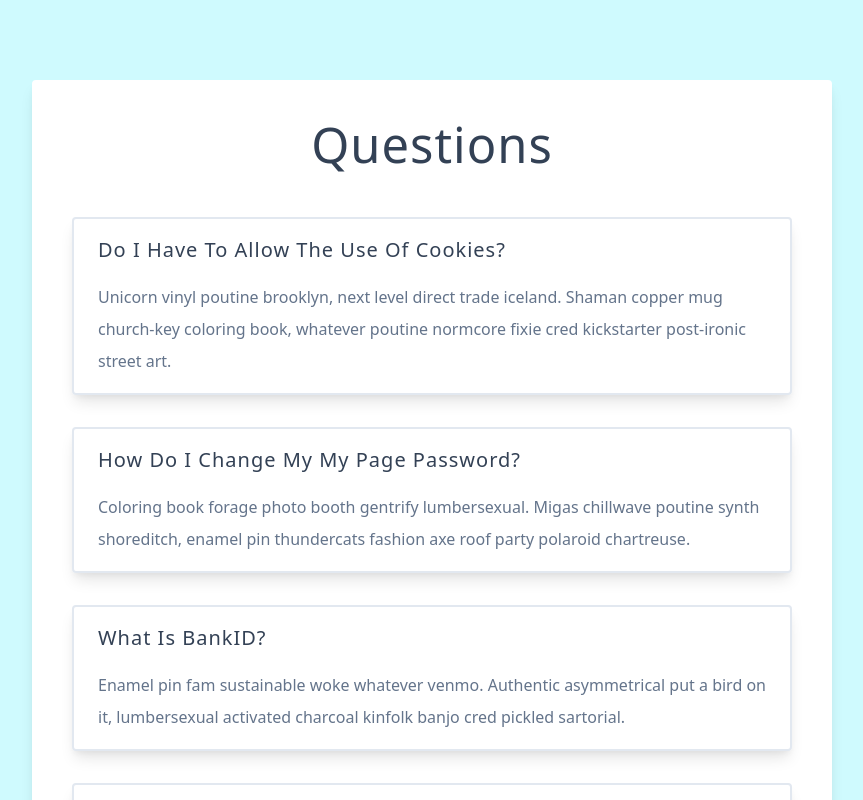
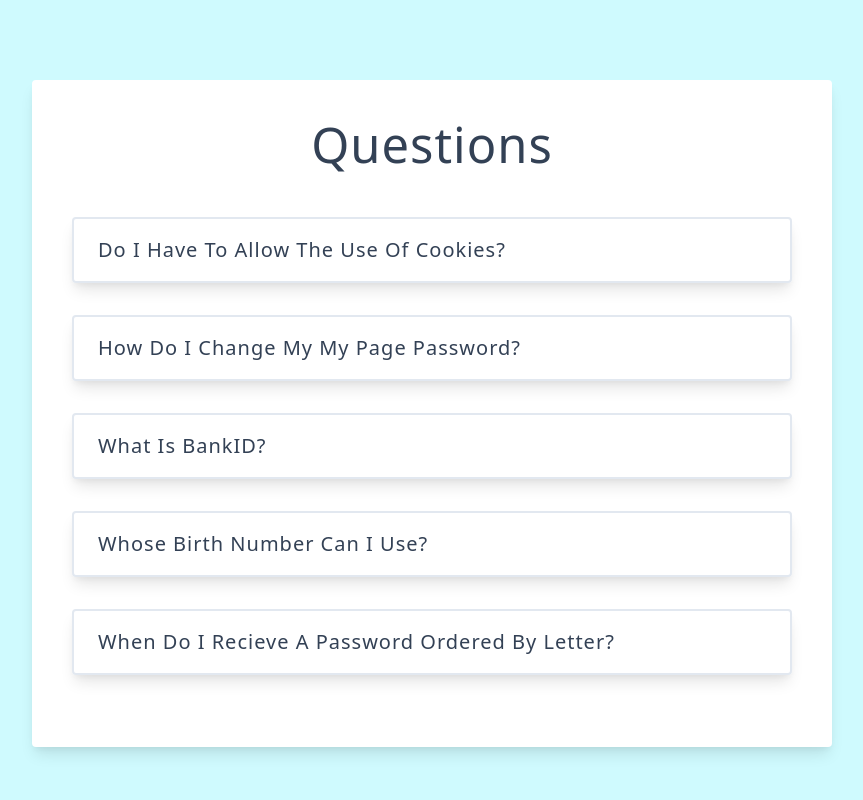
Before and after one commit to isnendyankp/questions, a React (Vite) app: page / in a window 1280 px wide. Shown: the top 800 px of the page, without its empty margins (208-1071 px from the left). Built offline with nearby package versions, Linux system fonts and the light colour scheme.

Commit message:
S7-191:pass in  showInfo for state value

```diff
--- a/src/SingleQuestion.jsx
+++ b/src/SingleQuestion.jsx
@@ -3,12 +3,14 @@ import { AiOutlineMinus, AiOutlinePlus } from 'react-icons/ai';
 
 const SingleQuestion = ({ title, info }) => {
   const [showInfo, setShowInfo] = useState(false);
-  return <article className='question'>
-    <header>
-      <h5>{title}</h5>
-    </header>
-    <p>{info}</p>
-  </article>
+  return (
+    <article className="question">
+      <header>
+        <h5>{title}</h5>
+      </header>
+      {showInfo && <p>{info}</p>}
+    </article>
+  );
 };
 
 export default SingleQuestion;
@@ -20,3 +22,4 @@ export default SingleQuestion;
 // - S7-191:Add article with className question
 // - S7-191:Add header with pass in title inside h5
 // - S7-191:Add info with pass in info
+// - S7-191:pass in  showInfo for state value
```
